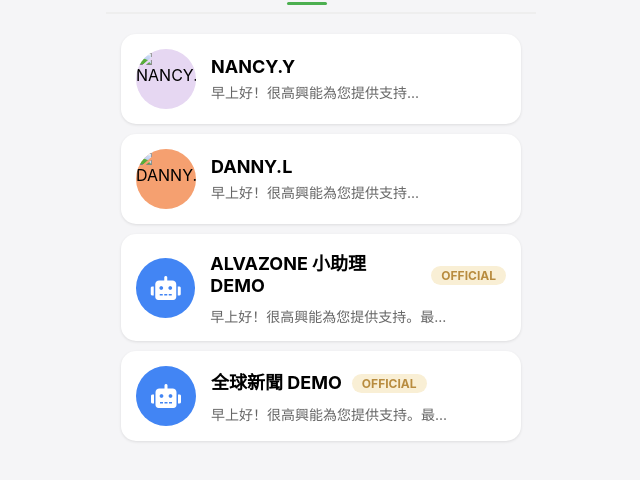
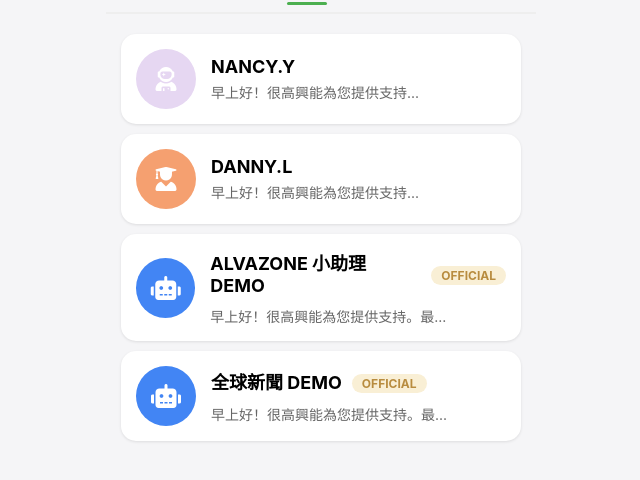
Before and after one commit to ClarkOu/myaikid, a website: page index.html in a window 1280 px wide. Shown: the part 104-584 px from the top of the page, without its empty margins (319-959 px from the left). Drawn offline with Linux system fonts and the light colour scheme.

Commit message:
替换Nancy和Danny的图片为图标样式

```diff
--- a/index.html
+++ b/index.html
@@ -38,7 +38,7 @@
             <!-- NANCY.Y -->
             <div class="ai-item">
                 <div class="avatar nancy-avatar">
-                    <img src="images/nancy.png" alt="NANCY.Y">
+                    <i class="fas fa-user-astronaut"></i>
                 </div>
                 <div class="info">
                     <div class="name">NANCY.Y</div>
@@ -49,7 +49,7 @@
             <!-- DANNY.L -->
             <div class="ai-item">
                 <div class="avatar danny-avatar">
-                    <img src="images/danny.png" alt="DANNY.L">
+                    <i class="fas fa-user-graduate"></i>
                 </div>
                 <div class="info">
                     <div class="name">DANNY.L</div>
--- a/styles.css
+++ b/styles.css
@@ -171,3 +171,8 @@ body {
 .danny-avatar {
     background-color: #f5a070;
 }
+
+.nancy-avatar i, .danny-avatar i {
+    font-size: 24px;
+    color: white;
+}
```
